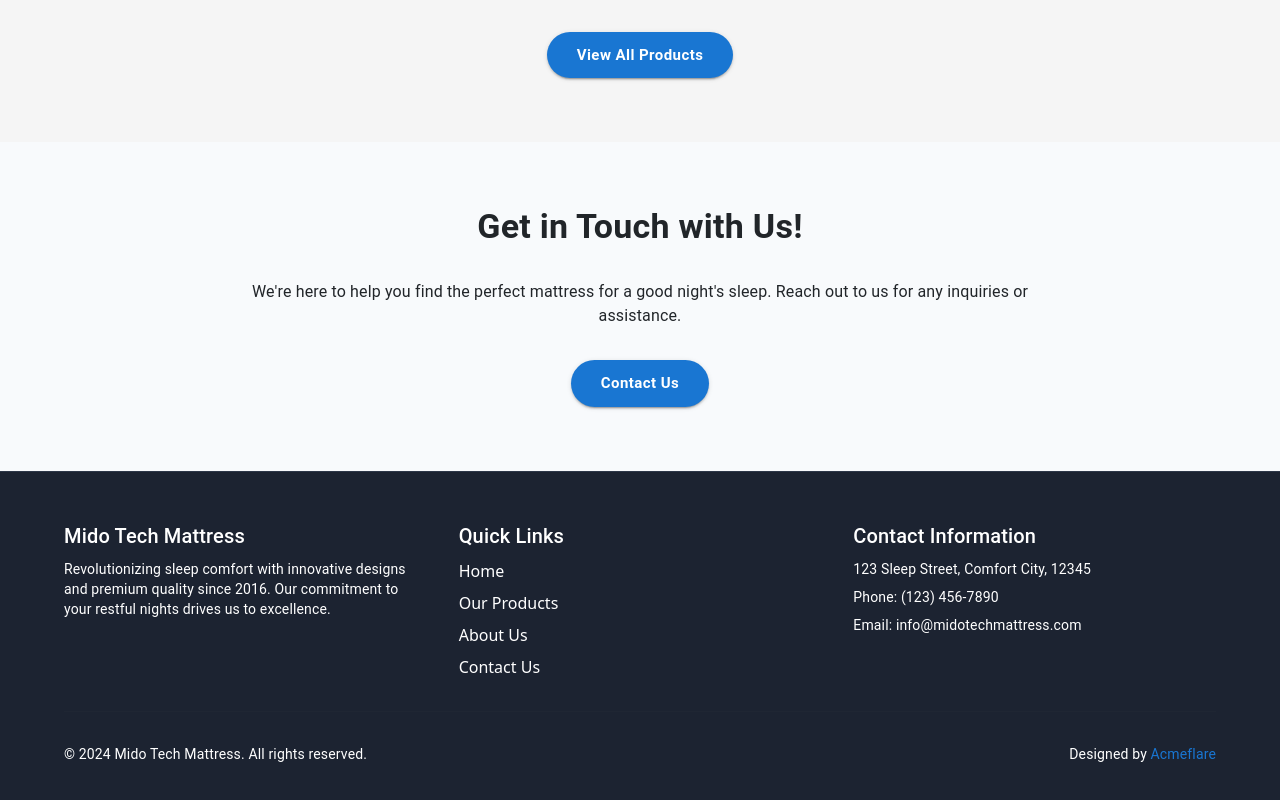
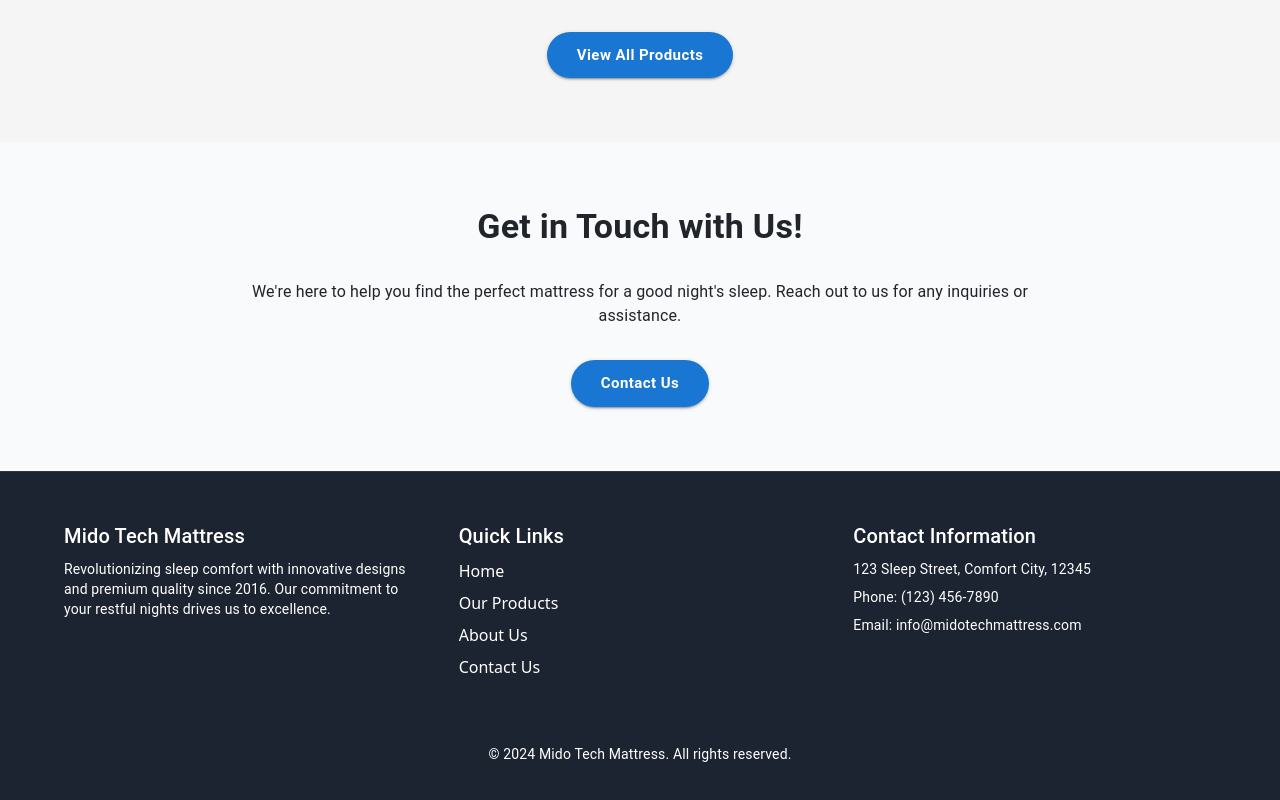
Before and after one commit to Acmeflaretec/mido, a React (Vite) app in the folder midoclient/: page / in a window 1280 px wide. Shown: the part 2981-3781 px from the top of the page. Built offline with nearby package versions, Linux system fonts and the light colour scheme; the HTML template or start-up script is replaced by a standard one.

Commit message:
designed by link removed and margin padding also removed

```diff
--- a/midoclient/src/components/Footer.jsx
+++ b/midoclient/src/components/Footer.jsx
@@ -55,12 +55,9 @@ const Footer = () => {
           </Grid>
         </Grid>
         <Divider sx={{ my: 4, backgroundColor: 'rgba(255, 255, 255, 0.1)' }} />
-        <Box sx={{ display: 'flex', justifyContent: 'space-between', alignItems: 'center', flexWrap: 'wrap' }}>
+        <Box sx={{ display: 'flex', justifyContent: 'center', alignItems: 'center', flexWrap: 'wrap' }}>
           <Typography variant="body2" sx={{ mb: { xs: 2, md: 0 } }}>
             © {new Date().getFullYear()} Mido Tech Mattress. All rights reserved.
-          </Typography>
-          <Typography variant="body2" sx={{ mb: { xs: 2, md: 0 } }}>
-            Designed by <Link href="https://www.acmeflare.in/" target="_blank" rel="noopener noreferrer" underline="hover">Acmeflare</Link>
           </Typography>
         </Box>
       </Container>
--- a/midoclient/src/index.css
+++ b/midoclient/src/index.css
@@ -1,4 +1,4 @@
-.body{
+*{
   margin: 0px;
   padding: 0px;
   box-sizing: border-box;
```
